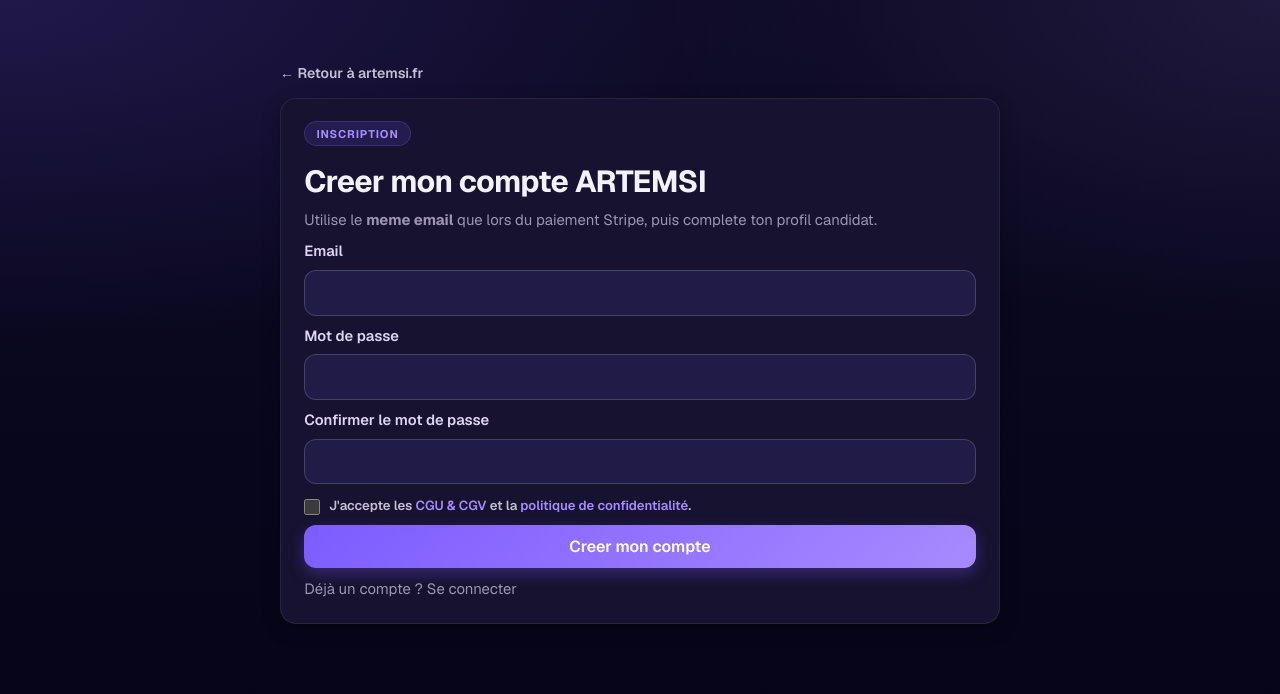
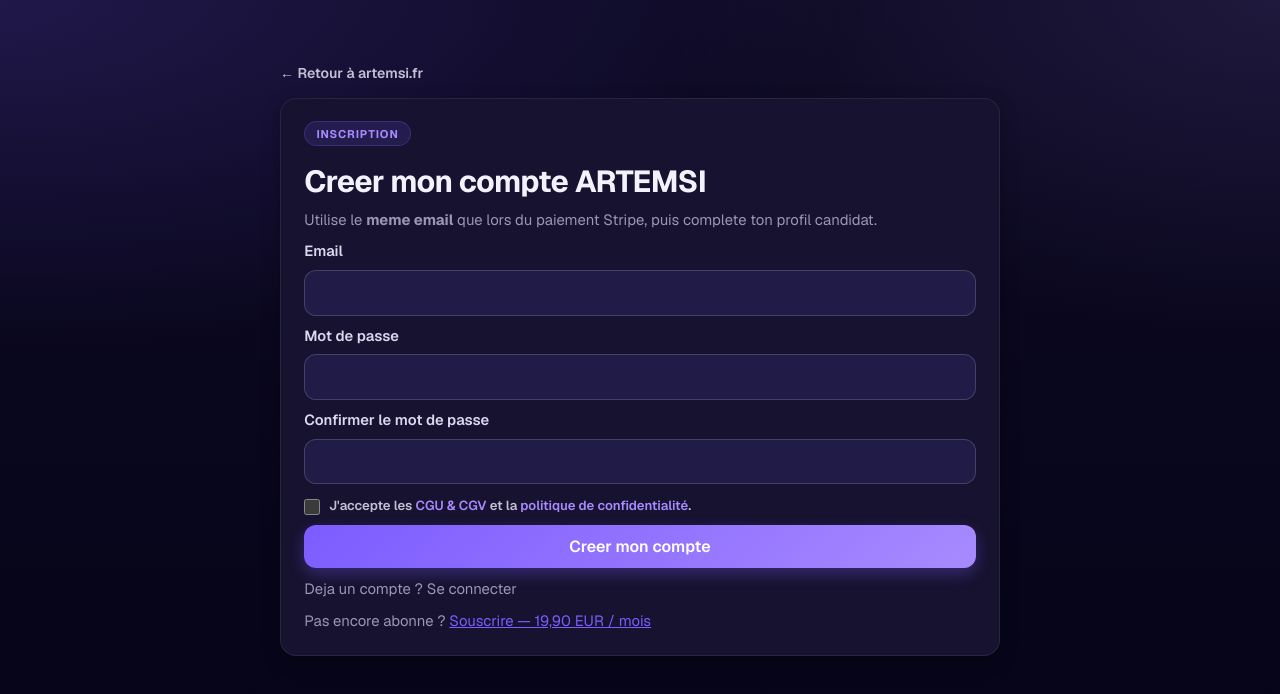
Before and after one commit to JhonPicka/artemsi-core, a Next.js app: page /signup in a window 1280 px wide. Shown: the top 694 px of the page. Built offline with nearby package versions, Linux system fonts and the light colour scheme; no server answers.

Commit message:
Revert "Force paid flow before signup."
This reverts commit 31524dc3042d61c4d576d164dc2ba46aa7455fbc.

```diff
--- a/src/app/signup/page.tsx
+++ b/src/app/signup/page.tsx
@@ -1,11 +1,5 @@
-import { redirect } from "next/navigation";
-
 import { AuthPageShell } from "@/components/auth/auth-page-shell";
 import { SignupForm } from "@/components/auth/signup-form";
-import { isAdminEmail } from "@/lib/admin-auth";
-import { isBillingBypassEmail } from "@/lib/billing-access";
-import { userHasBillingAccess } from "@/lib/billing";
-import { isBillingEnforced } from "@/lib/stripe";
 
 type Props = {
   searchParams: Promise<{ email?: string }>;
@@ -13,20 +7,11 @@
 
 export default async function SignupPage({ searchParams }: Props) {
   const { email } = await searchParams;
-  const initialEmail = typeof email === "string" ? email.trim().toLowerCase() : "";
-
-  if (isBillingEnforced()) {
-    const isPrivileged =
-      initialEmail && (isAdminEmail(initialEmail) || isBillingBypassEmail(initialEmail));
-
-    if (!initialEmail || (!isPrivileged && !(await userHasBillingAccess(initialEmail)))) {
-      redirect("/subscribe");
-    }
-  }
+  const initialEmail = typeof email === "string" ? email : undefined;
 
   return (
     <AuthPageShell>
-      <SignupForm initialEmail={initialEmail || undefined} />
+      <SignupForm initialEmail={initialEmail} />
     </AuthPageShell>
   );
 }
--- a/src/app/subscribe/page.tsx
+++ b/src/app/subscribe/page.tsx
@@ -53,8 +53,9 @@
               </>
             ) : (
               <p className="muted">
-                Deja abonné ?{" "}
-                <Link href="/login">Connecte-toi</Link> avec l&apos;email utilisé au paiement.
+                Deja abonne ?{" "}
+                <Link href="/login">Connecte-toi</Link> ou{" "}
+                <Link href="/signup">cree ton compte</Link> avec l&apos;email utilise au paiement.
               </p>
             )}
 
--- a/src/components/auth/signup-form.tsx
+++ b/src/components/auth/signup-form.tsx
@@ -4,6 +4,7 @@
 import { useActionState } from "react";
 
 import { signupAction, type AuthFormState } from "@/app/(auth)/actions";
+import { SubscribeButton } from "@/components/billing/subscribe-button";
 import { legalRoutes } from "@/lib/legal-config";
 
 const initialState: AuthFormState = {};
@@ -63,7 +64,12 @@
       </button>
 
       <p className="muted">
-        Déjà un compte ? <Link href="/login">Se connecter</Link>
+        Deja un compte ? <Link href="/login">Se connecter</Link>
+      </p>
+
+      <p className="muted">
+        Pas encore abonne ?{" "}
+        <SubscribeButton className="inline-link-button">Souscrire — 19,90&nbsp;EUR / mois</SubscribeButton>
       </p>
     </form>
   );
```
Also changed, not shown: src/components/auth/login-form.tsx (+4 -5 lines).
